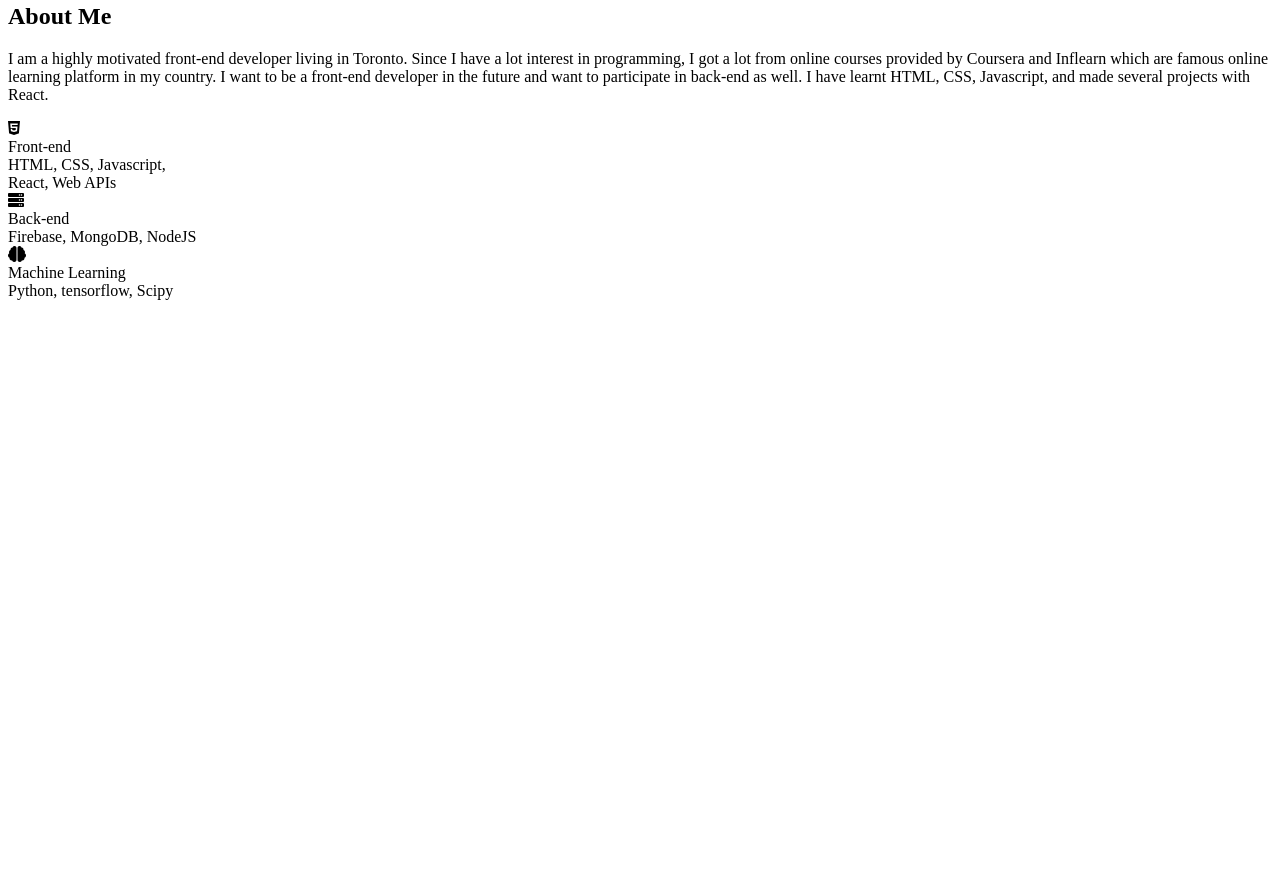
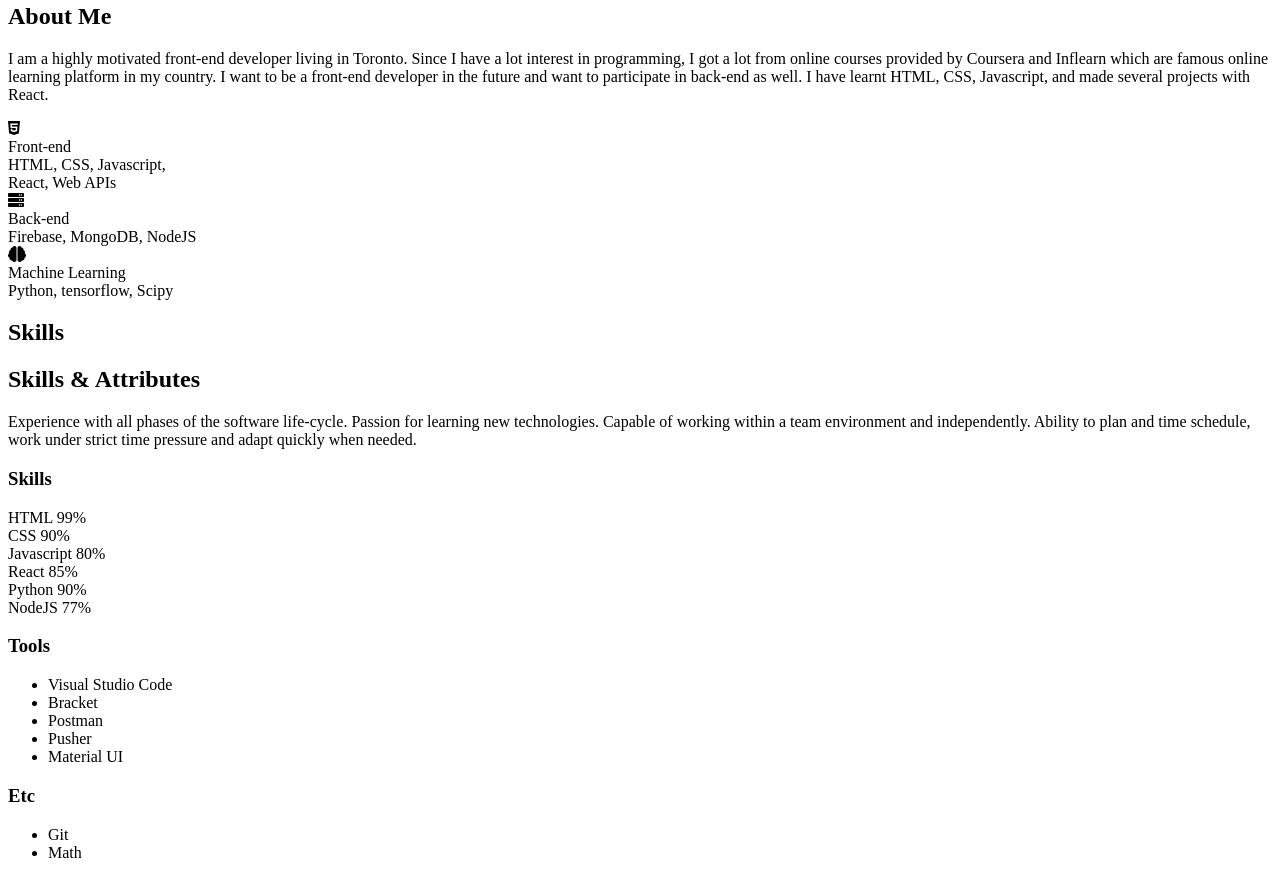
Before and after one commit to taejin5314/portfolio, a plain HTML site: page index.html in a window 1280 px wide. Shown: the part 1335-2213 px from the top of the page. Before the commit the page ends 1643 px from the top, so only its background shows below. Drawn offline with Linux system fonts and the light colour scheme.

Commit message:
HTML: Skills

```diff
--- a/index.html
+++ b/index.html
@@ -18,6 +18,7 @@
       rel="stylesheet"
     />
   </head>
+
   <body>
     <!-- Navbar -->
     <nav id="navbar">
@@ -91,7 +92,101 @@
     </section>
 
     <!-- Skills -->
-    <section id="skills"></section>
+    <section id="skills">
+      <h1>Skills</h1>
+      <h2>Skills & Attributes</h2>
+      <p>
+        Experience with all phases of the software life-cycle. Passion for
+        learning new technologies. Capable of working within a team environment
+        and independently. Ability to plan and time schedule, work under strict
+        time pressure and adapt quickly when needed.
+      </p>
+
+      <div class="skillset">
+        <div class="skillset__left">
+          <h3 class="skillset__title">Skills</h3>
+          <div class="skill">
+            <div class="skill__description">
+              <span>HTML</span>
+              <span>99%</span>
+            </div>
+            <div class="skill__bar">
+              <div class="skill__value"></div>
+            </div>
+          </div>
+
+          <div class="skill">
+            <div class="skill__description">
+              <span>CSS</span>
+              <span>90%</span>
+            </div>
+            <div class="skill__bar">
+              <div class="skill__value"></div>
+            </div>
+          </div>
+
+          <div class="skill">
+            <div class="skill__description">
+              <span>Javascript</span>
+              <span>80%</span>
+            </div>
+            <div class="skill__bar">
+              <div class="skill__value"></div>
+            </div>
+          </div>
+
+          <div class="skill">
+            <div class="skill__description">
+              <span>React</span>
+              <span>85%</span>
+            </div>
+            <div class="skill__bar">
+              <div class="skill__value"></div>
+            </div>
+          </div>
+
+          <div class="skill">
+            <div class="skill__description">
+              <span>Python</span>
+              <span>90%</span>
+            </div>
+            <div class="skill__bar">
+              <div class="skill__value"></div>
+            </div>
+          </div>
+
+          <div class="skill">
+            <div class="skill__description">
+              <span>NodeJS</span>
+              <span>77%</span>
+            </div>
+            <div class="skill__bar">
+              <div class="skill__value"></div>
+            </div>
+          </div>
+        </div>
+
+        <div class="skillset__right">
+          <div class="tools">
+            <h3 class="skillset__title">Tools</h3>
+            <ul class="tools__list">
+              <li><span>Visual Studio Code</span></li>
+              <li><span>Bracket</span></li>
+              <li><span>Postman</span></li>
+              <li><span>Pusher</span></li>
+              <li><span>Material UI</span></li>
+            </ul>
+          </div>
+          <div class="etc">
+            <h3 class="skillset__title">Etc</h3>
+            <ul class="etc__list">
+              <li><span>Git</span></li>
+              <li><span>Math</span></li>
+            </ul>
+          </div>
+        </div>
+      </div>
+    </section>
 
     <!-- Work -->
     <section id="work"></section>
```
